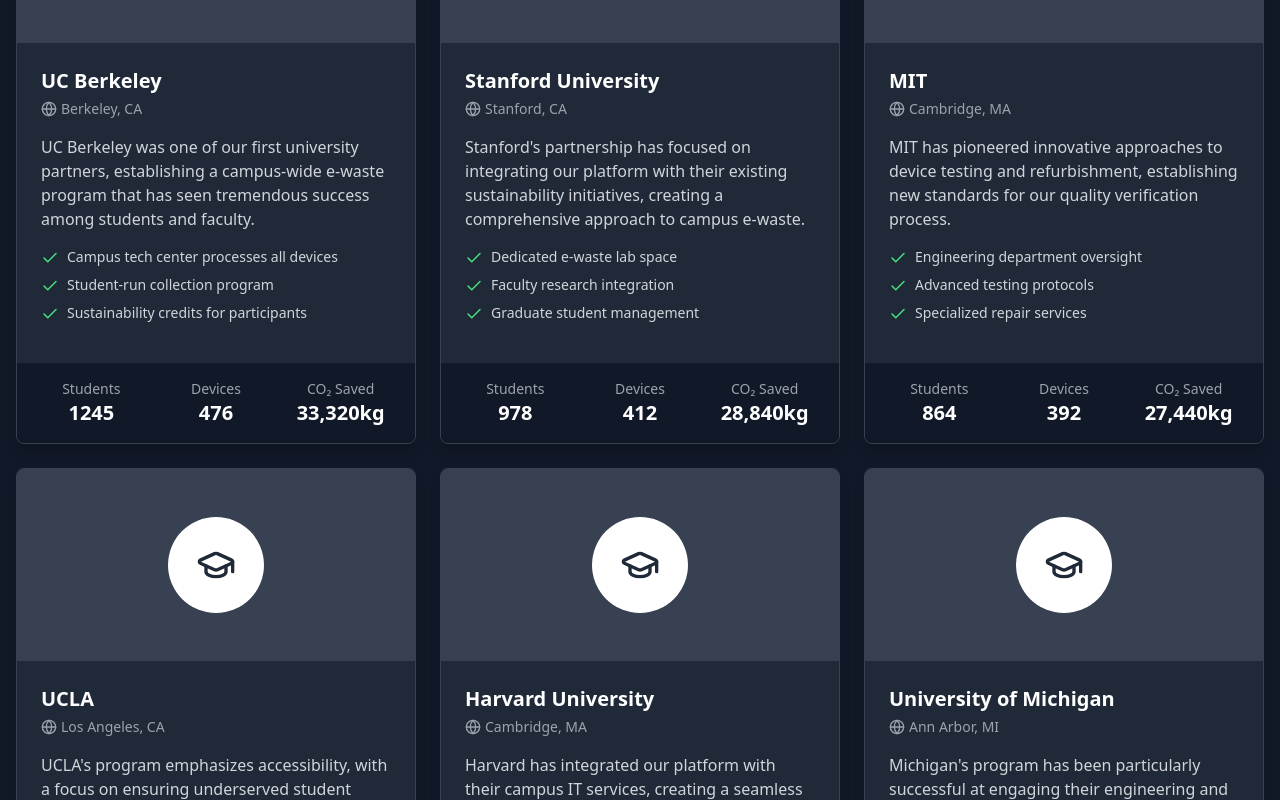
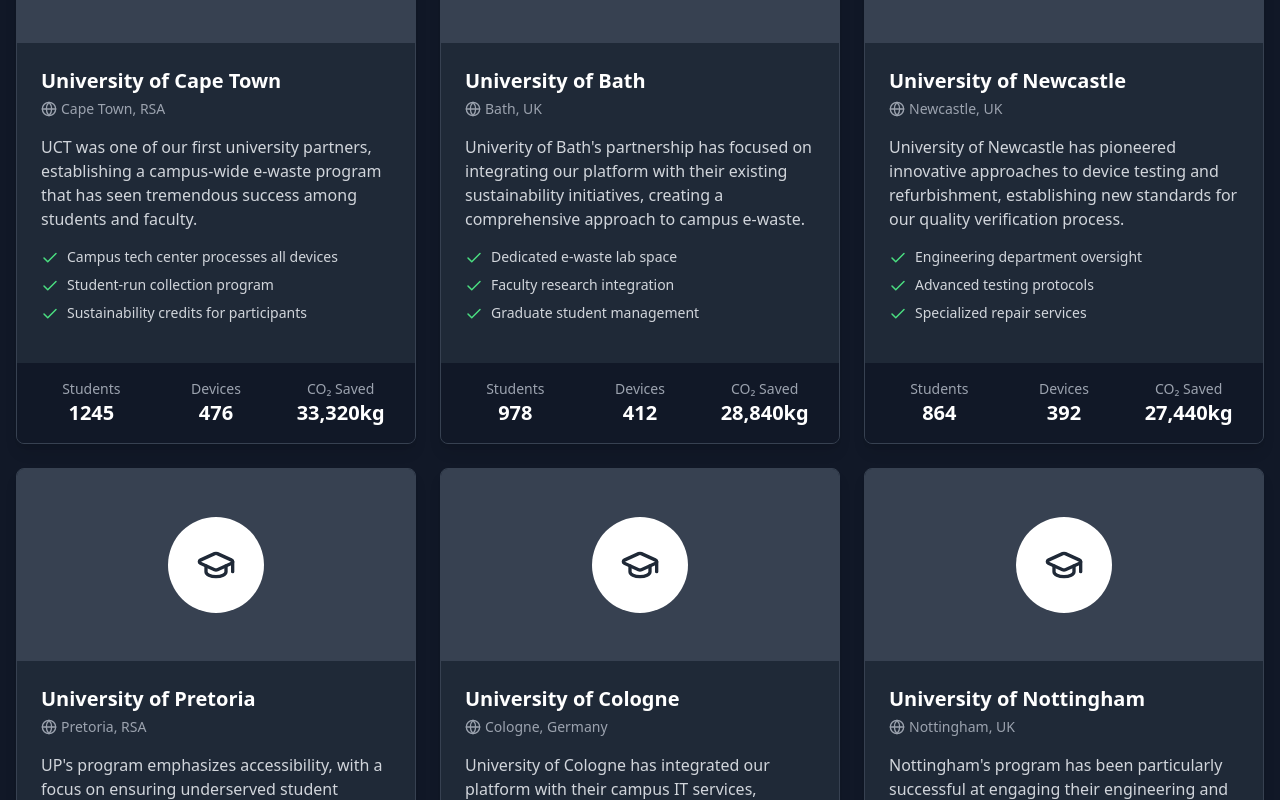
Before and after one commit to sachen-pather/my-ecommerce--prototype, a React (Vite) app: page /universities in a window 1280 px wide. Shown: the part 680-1480 px from the top of the page. Built offline with nearby package versions, Linux system fonts and the light colour scheme.

Commit message:
modify university names

```diff
--- a/src/pages/ProductDetailPage.jsx
+++ b/src/pages/ProductDetailPage.jsx
@@ -23,9 +23,9 @@
   price: 599.99,
   condition: "Good",
   age: "2 years",
-  university: "UC Berkeley",
+  university: "University of Cape Town",
   description:
-    "This MacBook Pro has been thoroughly tested and certified by UC Berkeley's Tech Center. The device is in good condition with minor cosmetic wear and excellent functionality. Perfect for students looking for a reliable laptop at an affordable price.",
+    "This MacBook Pro has been thoroughly tested and certified by University of Cape Town's Tech Center. The device is in good condition with minor cosmetic wear and excellent functionality. Perfect for students looking for a reliable laptop at an affordable price.",
   specifications: {
     processor: "Intel Core i5 2.4GHz",
     memory: "8GB RAM",
@@ -36,7 +36,7 @@
     operatingSystem: "macOS Monterey",
   },
   qualityVerification: {
-    verifiedBy: "UC Berkeley Tech Center",
+    verifiedBy: "University of Cape Town Tech Center",
     verificationDate: "2023-11-15",
     score: 8.5,
     notes:
@@ -58,7 +58,7 @@
   images: ["/images/secondhandmacbook.jpg"],
   colors: ["Silver"],
   rating: 4.5,
-  reviews: 28,
+  reviews: 2,
   stock: 3,
 };
 
@@ -70,14 +70,14 @@
     category: "Tablets",
     price: 399.99,
     condition: "Excellent",
-    university: "UC Berkeley",
+    university: "University of Cape Town",
     image: "/images/ipadpro2020.jpg",
     environmentalImpact: {
       carbonSaved: "85kg",
       wasteReduced: "1.2kg",
     },
     rating: 4.8,
-    reviews: 19,
+    reviews: 1,
   },
   {
     id: 3,
@@ -85,14 +85,14 @@
     category: "Smartphones",
     price: 299.99,
     condition: "Good",
-    university: "Stanford",
+    university: "University of Cape Town",
     image: "/images/iphone11.jpg",
     environmentalImpact: {
       carbonSaved: "65kg",
       wasteReduced: "0.8kg",
     },
     rating: 4.3,
-    reviews: 34,
+    reviews: 1,
   },
   {
     id: 4,
@@ -100,14 +100,14 @@
     category: "Laptops",
     price: 549.99,
     condition: "Good",
-    university: "UCLA",
+    university: "University of Cape Town",
     image: "/images/dellxps13.jpeg",
     environmentalImpact: {
       carbonSaved: "110kg",
       wasteReduced: "2.1kg",
     },
     rating: 4.6,
-    reviews: 22,
+    reviews: 2,
   },
   {
     id: 5,
@@ -115,14 +115,14 @@
     category: "Audio",
     price: 129.99,
     condition: "Excellent",
-    university: "MIT",
+    university: "University of Cape Town",
     image: "/images/airpodspro.jpg",
     environmentalImpact: {
       carbonSaved: "25kg",
       wasteReduced: "0.3kg",
     },
     rating: 4.4,
-    reviews: 41,
+    reviews: 1,
   },
 ];
 
--- a/src/pages/ProductsPage.jsx
+++ b/src/pages/ProductsPage.jsx
@@ -14,7 +14,7 @@
     price: 599.99,
     condition: "Good",
     age: "2 years",
-    university: "UC Berkeley",
+    university: "University of Pretoria",
     qualityScore: 8.5,
     image: "/images/macbookpro2019.jpg",
     environmentalImpact: {
@@ -31,7 +31,7 @@
     price: 399.99,
     condition: "Excellent",
     age: "1 year",
-    university: "UC Berkeley",
+    university: "University of Cologne",
     qualityScore: 9.2,
     image: "/images/ipadpro2020.jpg",
     environmentalImpact: {
@@ -48,7 +48,7 @@
     price: 299.99,
     condition: "Good",
     age: "2 years",
-    university: "Stanford",
+    university: "University of Bath",
     qualityScore: 8.0,
     image: "/images/iphone11.jpg",
     environmentalImpact: {
@@ -65,7 +65,7 @@
     price: 549.99,
     condition: "Good",
     age: "1.5 years",
-    university: "UCLA",
+    university: "University of Newcastle",
     qualityScore: 8.7,
     image: "/images/dellxps13.jpeg",
     environmentalImpact: {
@@ -82,7 +82,7 @@
     price: 129.99,
     condition: "Excellent",
     age: "1 year",
-    university: "MIT",
+    university: "University of Cape Town",
     qualityScore: 9.0,
     image: "/images/airpodspro.jpg",
     environmentalImpact: {
@@ -99,7 +99,7 @@
     price: 349.99,
     condition: "Fair",
     age: "2 years",
-    university: "Harvard",
+    university: "University of Cape Town",
     qualityScore: 7.5,
     image: "/images/Samsung.jpg",
     environmentalImpact: {
@@ -116,7 +116,7 @@
     price: 499.99,
     condition: "Good",
     age: "1.5 years",
-    university: "Stanford",
+    university: "University of Pretoria",
     qualityScore: 8.3,
     image: "/images/microsoftsurfacepro.jpg",
     environmentalImpact: {
@@ -133,7 +133,7 @@
     price: 159.99,
     condition: "Excellent",
     age: "1 year",
-    university: "UC Berkeley",
+    university: "University of Bath",
     qualityScore: 9.1,
     image: "/images/bose.jpg",
     environmentalImpact: {
@@ -150,7 +150,7 @@
     price: 279.99,
     condition: "Good",
     age: "2 years",
-    university: "MIT",
+    university: "University of Bath",
     qualityScore: 8.2,
     image: "/images/googlepixel4.jpeg",
     environmentalImpact: {
@@ -167,7 +167,7 @@
     price: 629.99,
     condition: "Good",
     age: "2 years",
-    university: "Harvard",
+    university: "University of Newcastle",
     qualityScore: 8.4,
     image: "/images/lenovothinkpad.jpeg",
     environmentalImpact: {
@@ -184,7 +184,7 @@
     price: 329.99,
     condition: "Excellent",
     age: "1 year",
-    university: "UCLA",
+    university: "University of Cologne",
     qualityScore: 9.3,
     image: "/images/canoneos.jpg",
     environmentalImpact: {
@@ -201,7 +201,7 @@
     price: 219.99,
     condition: "Good",
     age: "1.5 years",
-    university: "Stanford",
+    university: "University of Cologne",
     qualityScore: 8.6,
     image: "/images/universalcharger.jpeg",
     environmentalImpact: {
@@ -225,11 +225,12 @@
 ];
 const universities = [
   "All",
-  "UC Berkeley",
-  "Stanford",
-  "MIT",
-  "UCLA",
-  "Harvard",
+  "University of Pretoria",
+  "University of Cape Town",
+  "University of Cologne",
+  "University of Nottingham",
+  "University of Newcastle",
+  "University of Bath",
 ];
 const conditions = ["All", "Excellent", "Good", "Fair"];
 const sortOptions = [
--- a/src/pages/UniversitiesPage.jsx
+++ b/src/pages/UniversitiesPage.jsx
@@ -17,14 +17,14 @@
   const universities = [
     {
       id: 1,
-      name: "UC Berkeley",
+      name: "University of Cape Town",
       logo: "/images/universities/berkeley.jpg",
-      location: "Berkeley, CA",
+      location: "Cape Town, RSA",
       studentsServed: 1245,
       devicesSaved: 476,
       co2Reduced: "33,320kg",
       description:
-        "UC Berkeley was one of our first university partners, establishing a campus-wide e-waste program that has seen tremendous success among students and faculty.",
+        "UCT was one of our first university partners, establishing a campus-wide e-waste program that has seen tremendous success among students and faculty.",
       highlights: [
         "Campus tech center processes all devices",
         "Student-run collection program",
@@ -33,14 +33,14 @@
     },
     {
       id: 2,
-      name: "Stanford University",
+      name: "University of Bath",
       logo: "/images/universities/stanford.jpg",
-      location: "Stanford, CA",
+      location: "Bath, UK",
       studentsServed: 978,
       devicesSaved: 412,
       co2Reduced: "28,840kg",
       description:
-        "Stanford's partnership has focused on integrating our platform with their existing sustainability initiatives, creating a comprehensive approach to campus e-waste.",
+        "Univerity of Bath's partnership has focused on integrating our platform with their existing sustainability initiatives, creating a comprehensive approach to campus e-waste.",
       highlights: [
         "Dedicated e-waste lab space",
         "Faculty research integration",
@@ -49,14 +49,14 @@
     },
     {
       id: 3,
-      name: "MIT",
+      name: "University of Newcastle",
       logo: "/images/universities/mit.jpg",
-      location: "Cambridge, MA",
+      location: "Newcastle, UK",
       studentsServed: 864,
       devicesSaved: 392,
       co2Reduced: "27,440kg",
       description:
-        "MIT has pioneered innovative approaches to device testing and refurbishment, establishing new standards for our quality verification process.",
+        "University of Newcastle has pioneered innovative approaches to device testing and refurbishment, establishing new standards for our quality verification process.",
       highlights: [
         "Engineering department oversight",
         "Advanced testing protocols",
@@ -65,14 +65,14 @@
     },
     {
       id: 4,
-      name: "UCLA",
+      name: "University of Pretoria",
       logo: "/images/universities/ucla.jpg",
-      location: "Los Angeles, CA",
+      location: "Pretoria, RSA",
       studentsServed: 752,
       devicesSaved: 318,
       co2Reduced: "22,260kg",
       description:
-        "UCLA's program emphasizes accessibility, with a focus on ensuring underserved student populations have priority access to quality technology.",
+        "UP's program emphasizes accessibility, with a focus on ensuring underserved student populations have priority access to quality technology.",
       highlights: [
         "Financial aid integration",
         "Need-based distribution",
@@ -81,14 +81,14 @@
     },
     {
       id: 5,
-      name: "Harvard University",
+      name: "University of Cologne",
       logo: "/images/universities/harvard.jpg",
-      location: "Cambridge, MA",
+      location: "Cologne, Germany",
       studentsServed: 586,
       devicesSaved: 247,
       co2Reduced: "17,290kg",
       description:
-        "Harvard has integrated our platform with their campus IT services, creating a seamless experience for students and staff.",
+        "University of Cologne has integrated our platform with their campus IT services, creating a seamless experience for students and staff.",
       highlights: [
         "IT department partnership",
         "Staff training program",
@@ -97,14 +97,14 @@
     },
     {
       id: 6,
-      name: "University of Michigan",
+      name: "University of Nottingham",
       logo: "/images/universities/michigan.jpg",
-      location: "Ann Arbor, MI",
+      location: "Nottingham, UK",
       studentsServed: 493,
       devicesSaved: 214,
       co2Reduced: "14,980kg",
       description:
-        "Michigan's program has been particularly successful at engaging their engineering and computer science departments in device refurbishment.",
+        "Nottingham's program has been particularly successful at engaging their engineering and computer science departments in device refurbishment.",
       highlights: [
         "Course credit for repairs",
         "Tech internship program",
```
